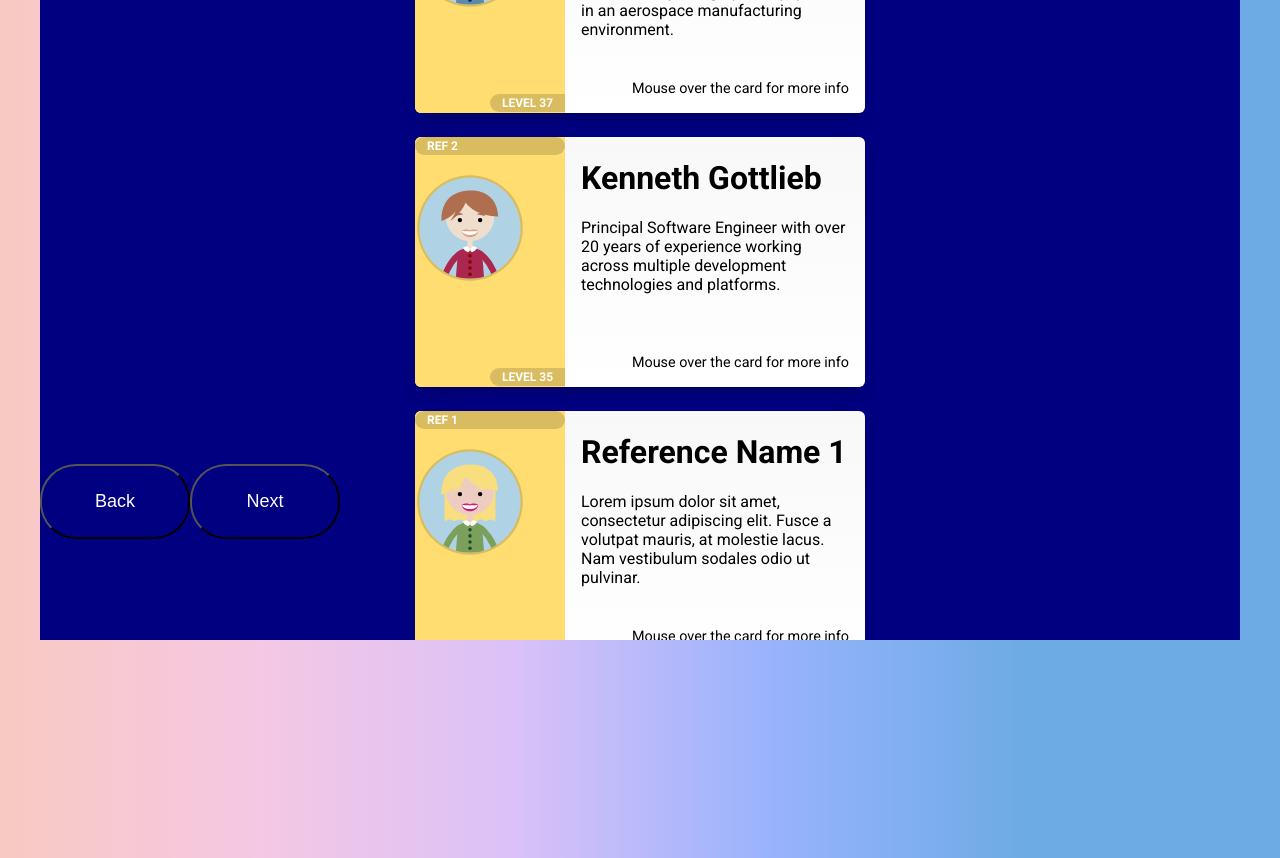
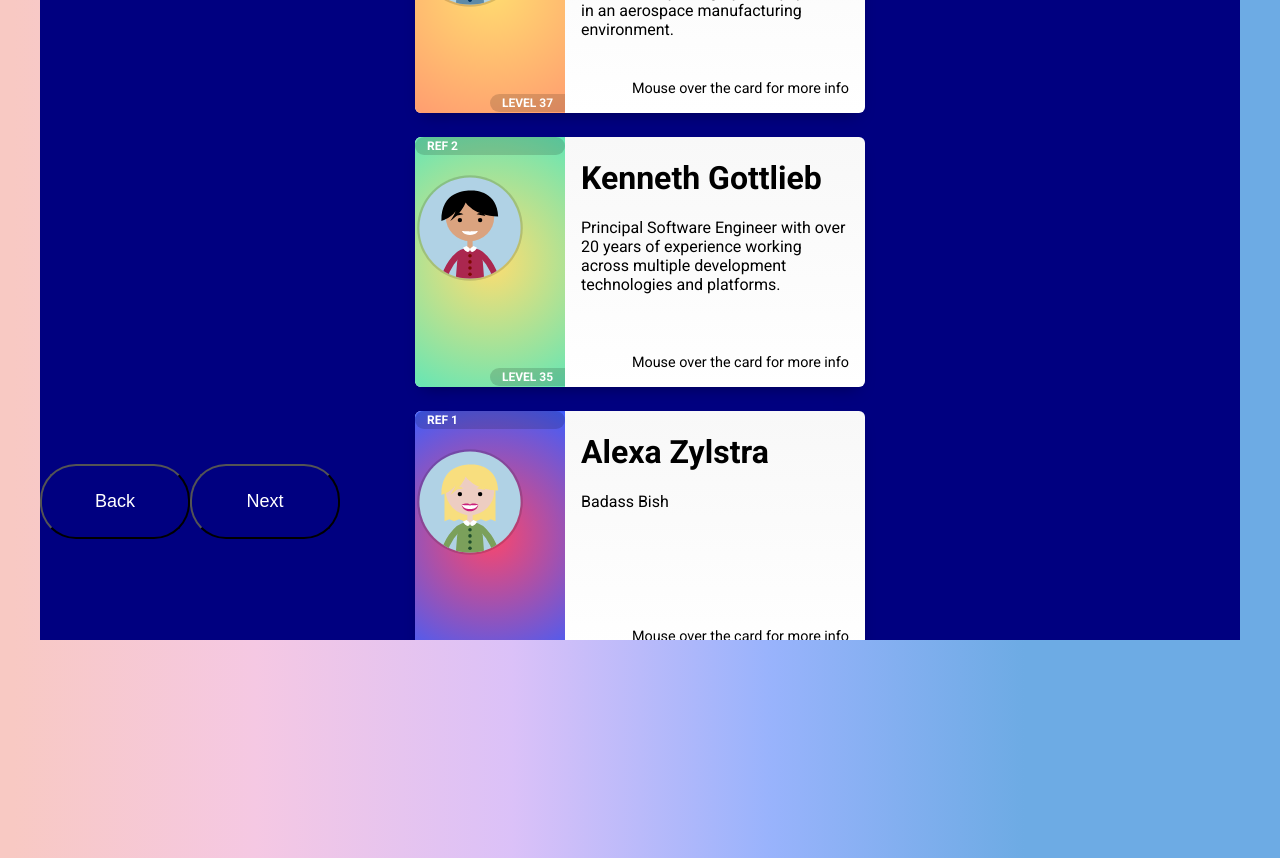
Before and after one commit to AveryCaldwell/Portfolio-8-23, a React (Vite) app: page / in a window 1280 px wide. Shown: the part 4320-5178 px from the top of the page. Built offline with nearby package versions, Linux system fonts and the light colour scheme; a web font is replaced by a local one.

Commit message:
edit styling of ref cards

```diff
--- a/src/components/Ref.jsx
+++ b/src/components/Ref.jsx
@@ -27,6 +27,7 @@ import {
   more,
   secondAdd,
   secondCoords,
+  thirdAdd,
 } from "./Styles";
 
 // This function renders main content of web app
@@ -229,7 +230,7 @@ function Ref() {
                           cx='125'
                           cy='100'
                           r='55'
-                          fill='#daa37f'
+                          fill='#EFDECD'
                           className='skin'
                         />
                         <ellipse
@@ -254,7 +255,7 @@ function Ref() {
                           width='12'
                           height='40'
                           className='skin'
-                          fill='#daa37f'
+                          fill='#EFDECD'
                         />
                         <path
                           className='line eyebrow'
@@ -435,7 +436,9 @@ function Ref() {
 
             {/* <!-- CARD 2 --> */}
             <div class='card second' style={card}>
-              <div className='additional secondAdd' style={additional}>
+              <div
+                className='additional secondAdd'
+                style={{ ...additional, ...secondAdd }}>
                 <div className='user-card' style={userCard}>
                   <div
                     className='level center'
@@ -485,7 +488,7 @@ function Ref() {
                           cx='125'
                           cy='100'
                           r='55'
-                          fill='#EFDECD'
+                          fill='#daa37f'
                           className='skin'
                         />
                         <ellipse
@@ -510,23 +513,23 @@ function Ref() {
                           width='12'
                           height='40'
                           className='skin'
-                          fill='#EFDECD'
+                          fill='#daa37f'
                         />
                         <path
                           className='line eyebrow'
-                          fill='#AF6E4D'
+                          fill='##4a3934'
                           d='M 90,98 C 93,90 103,89 110,94'
                           id='eyebrow-left'
                         />
                         <path
                           className='line eyebrow'
-                          fill='#AF6E4D'
+                          fill='##4a3934'
                           d='M 160,98 C 157,90 147,89 140,94'
                           id='eyebrow-right'
                         />
                         <path
                           className='hair'
-                          fill='#AF6E4D'
+                          fill='##4a3934'
                           d='M 60,109 C 59,39 118,40 129,40 139,40 187,43 189,99 135,98 115,67 115,67 115,67 108,90 80,109 86,101 91,92 92,87 85,99 65,108 60,109'
                         />
                         <path
@@ -658,7 +661,9 @@ function Ref() {
 
             {/* <!-- CARD 3 --> */}
             <div class='card third' style={card}>
-              <div className='additional secondAdd' style={additional}>
+              <div
+                className='additional thirdAdd'
+                style={{ ...additional, ...thirdAdd }}>
                 <div className='user-card' style={userCard}>
                   <div
                     className='level center'
@@ -678,12 +683,8 @@ function Ref() {
                     xmlns='http://www.w3.org/2000/svg'
                     role='img'
                     aria-labelledby='title desc'>
-                    <title id='title'>Software Architect</title>
-                    <desc id='desc'>
-                      Cartoon of a Caucasian woman smiling, and wearing black
-                      glasses and a purple shirt with white collar drawn by
-                      Alvaro Montoro.
-                    </desc>
+                    <title id='title'>Job</title>
+                    <desc id='desc'>Cartoon of a Caucasian woman smiling</desc>
                     <defs>
                       <clipPath id='scene'>
                         <circle cx='125' cy='125' r='115' />
@@ -875,12 +876,8 @@ function Ref() {
               </div>
               {/* === FRONT BLERP ON CARD === */}
               <div className='general' style={general}>
-                <h1 className='cardHeader'>Reference Name 1</h1>
-                <p>
-                  Lorem ipsum dolor sit amet, consectetur adipiscing elit. Fusce
-                  a volutpat mauris, at molestie lacus. Nam vestibulum sodales
-                  odio ut pulvinar.
-                </p>
+                <h1 className='cardHeader'>Alexa Zylstra</h1>
+                <p>Badass Bish</p>
                 <span className='more' style={more}>
                   Mouse over the card for more info
                 </span>
--- a/src/components/Styles.jsx
+++ b/src/components/Styles.jsx
@@ -940,7 +940,7 @@ export const additional = {
         rgba(255, 221, 112, 1) 0%,
         rgba(255, 157, 112, 1) 100%
     )`,
-  background: "rgb(255, 221, 112)",
+  // background: "rgb(255, 221, 112)",
   transition: "width 0.4s",
   overflow: "hidden",
   zIndex: "2",
@@ -951,13 +951,21 @@ export const additional = {
 };
 // .card.green .additional {
 export const secondAdd = {
-  background: "reg(255,221,112)",
   background: `radial-gradient(
         circle,
         rgba(255, 221, 112, 1) 0%,
         rgba(101, 230, 181, 1) 100%
     )`,
 };
+// .card.blue .additional {
+export const thirdAdd = {
+  background: `radial-gradient(
+        circle,
+        rgba(252, 70, 107, 1) 0%,
+        rgba(63, 94, 251, 1) 100%
+    )`,
+};
+
 export const secondCoords = {
   color: "#325c46",
 };
```
Also changed, not shown: 1 other file (tests, documents, lock files or other folders).
